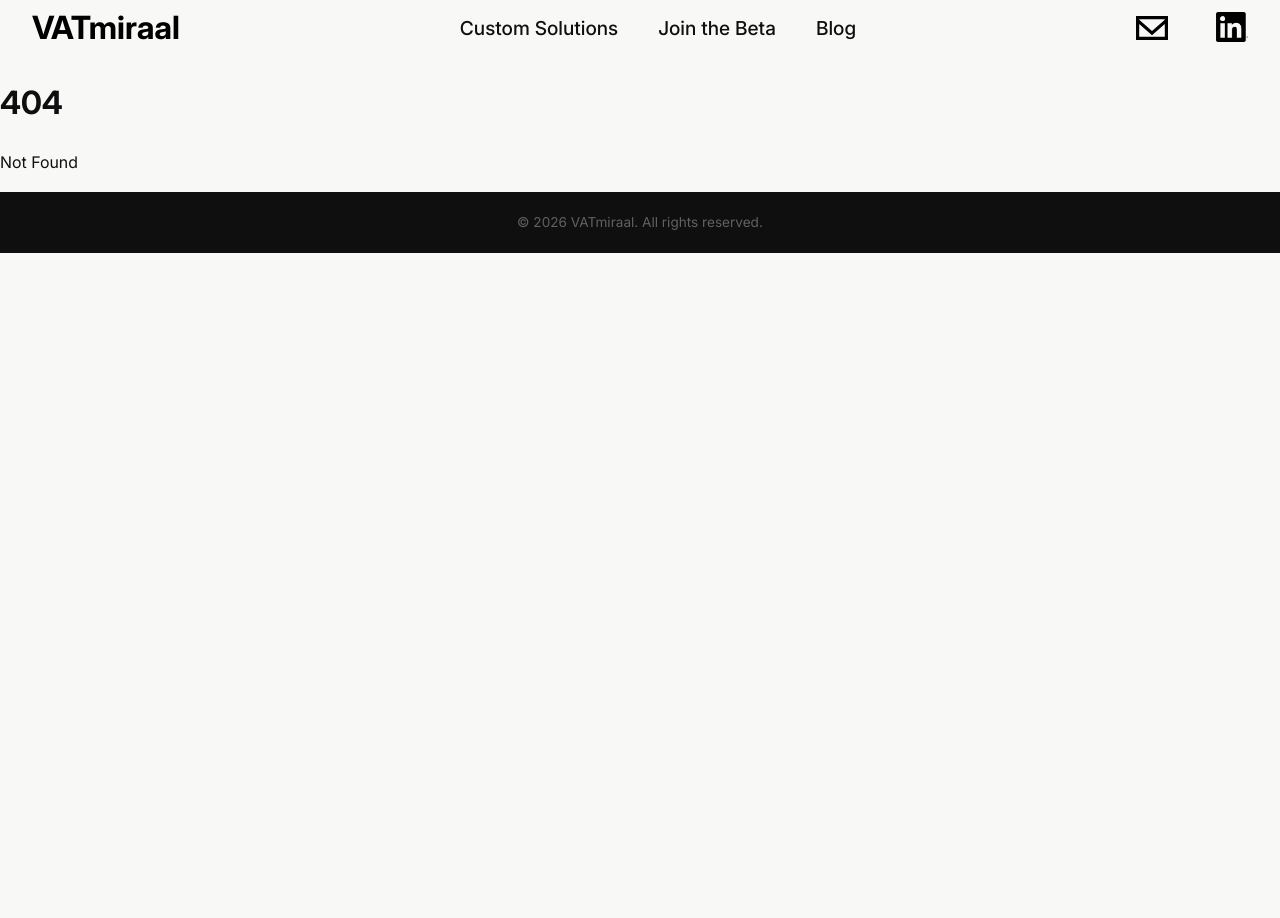
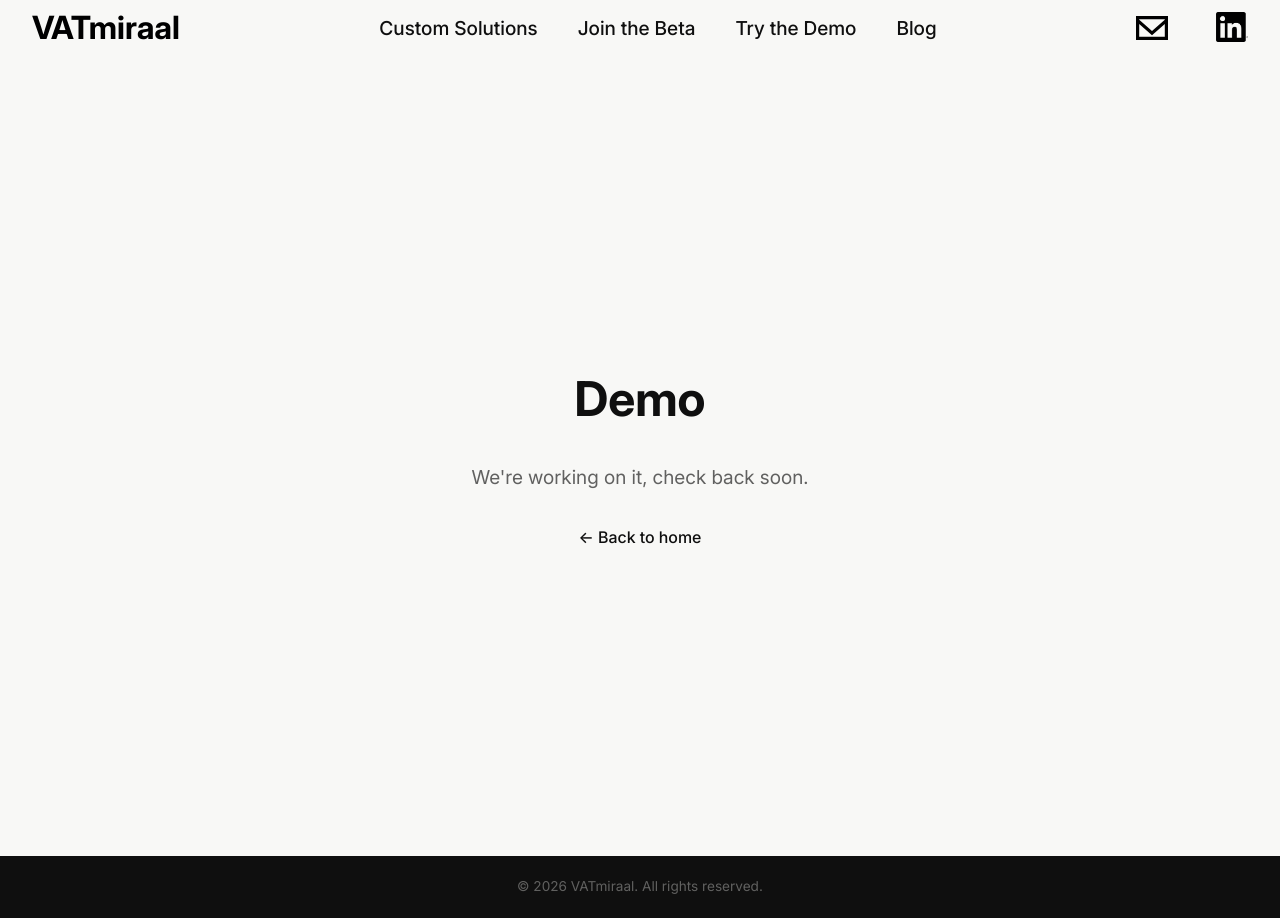
Before and after one commit to VATmiraal/website, a SvelteKit app: page /demo in a window 1280 px wide. Before the commit this address had no page. Before the commit the page ends 800 px from the top, so only its background shows below. Built offline with nearby package versions, Linux system fonts and the light colour scheme.

Commit message:
try demo coming soon link added

```diff
--- a/src/components/header.svelte
+++ b/src/components/header.svelte
@@ -14,6 +14,7 @@
 {#snippet navLinks(onclick: (() => void) | undefined)}
 	<a href={resolve('/custom_solutions')} {onclick}>Custom Solutions</a>
 	<a href={resolve('/join_beta')} {onclick}>Join the Beta</a>
+	<a href={resolve('/demo')} {onclick}>Try the Demo</a>
 	<a href={resolve('/blog')} {onclick}>Blog</a>
 {/snippet}
 
--- /dev/null
+++ b/src/routes/demo/+page.svelte
@@ -0,0 +1,45 @@
+<script>
+	import { resolve } from '$app/paths';
+</script>
+
+<div id="page">
+	<h1>Demo</h1>
+	<p>We're working on it, check back soon.</p>
+	<a id="back-home" href={resolve('/')}>← Back to home</a>
+</div>
+
+<style>
+	#page {
+		display: flex;
+		flex-direction: column;
+		align-items: center;
+		justify-content: center;
+		min-height: 100vh;
+		gap: 1.5rem;
+	}
+
+	h1 {
+		font-size: 3em;
+		font-weight: 700;
+		margin: 0;
+	}
+
+	p {
+		font-size: 1.2em;
+		color: rgba(15, 15, 15, 0.65);
+		margin: 0;
+	}
+
+	#back-home {
+		color: #0f0f0f;
+		text-decoration: none;
+		font-weight: 500;
+		font-size: 1em;
+		transition: opacity 0.2s ease;
+		margin-top: 0.5rem;
+	}
+
+	#back-home:hover {
+		opacity: 0.55;
+	}
+</style>
```
